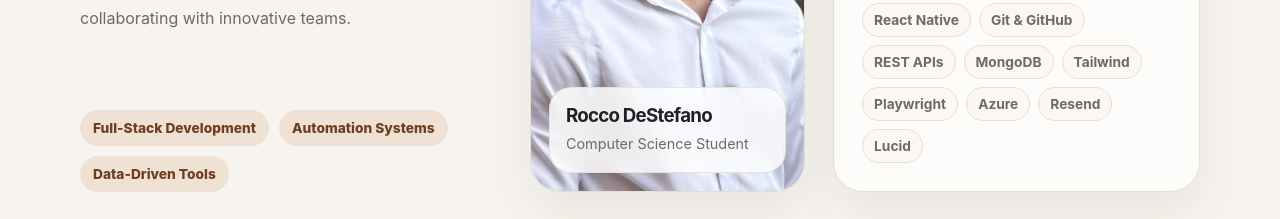
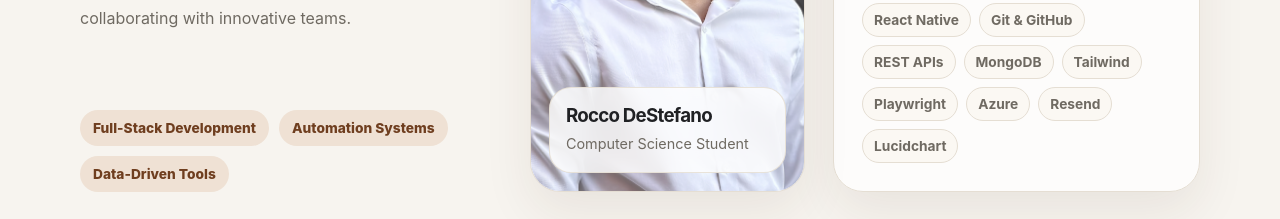
Before and after one commit to RoccoD1616/personal-website, a React (Vite) app: page / in a window 1280 px wide. Shown: the part 1140-1359 px from the top of the page. Built offline with nearby package versions, Linux system fonts and the light colour scheme; a web font is replaced by a local one.

Commit message:
Changed to "Lucidchart"

```diff
--- a/src/App.jsx
+++ b/src/App.jsx
@@ -188,7 +188,7 @@ const technologies = [
   "Playwright",
   "Azure",
   "Resend",
-  "Lucid",
+  "Lucidchart",
 ];
 
 function Navbar() {
```
